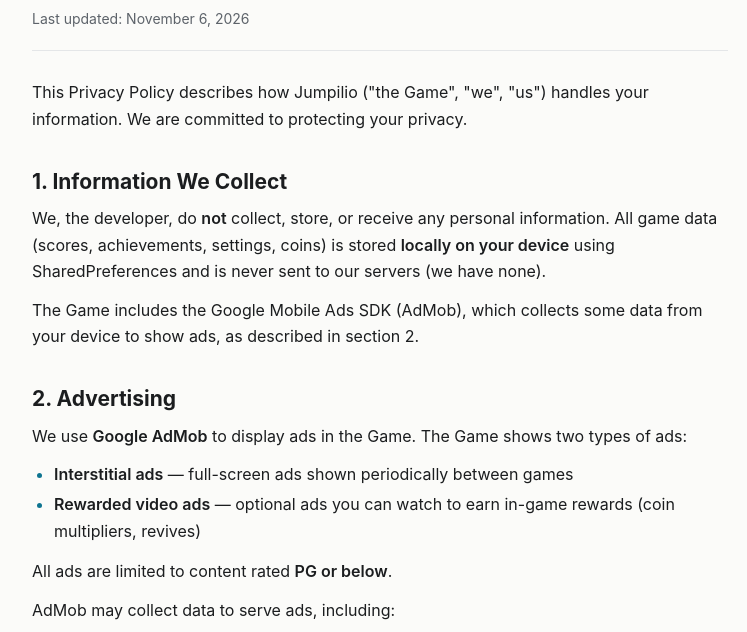
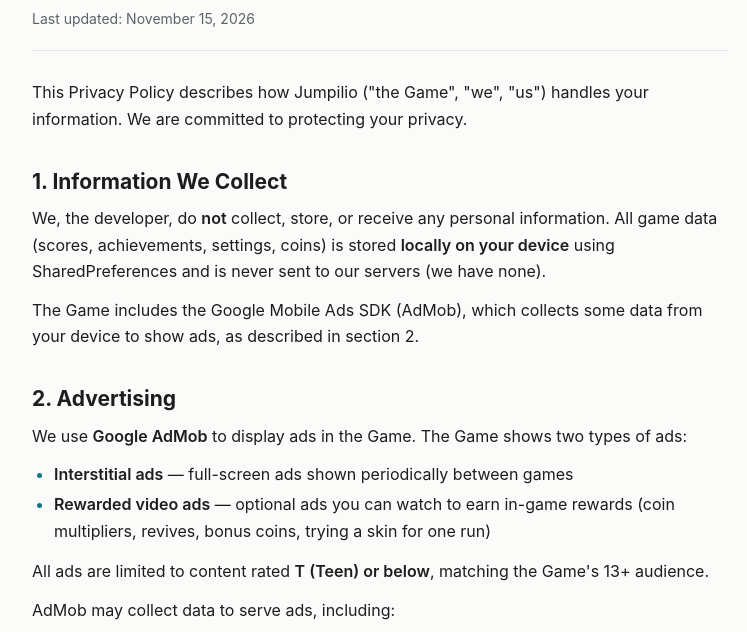
Before and after one commit to lipify/lipify.github.io, a plain HTML site: page jumpilio/privacy-policy.html in a window 1280 px wide. Shown: the part 111-743 px from the top of the page, without its empty margins (260-1007 px from the left). Drawn offline with Linux system fonts and the light colour scheme.

Commit message:
Jumpilio privacy: in-app review, ad rating T, rewarded rewards (1.2.0)

```diff
--- a/jumpilio/privacy-policy.html
+++ b/jumpilio/privacy-policy.html
@@ -12,7 +12,7 @@
 <header class="doc-head">
   <p class="app">Jumpilio</p>
   <h1>Privacy Policy</h1>
-  <p class="updated">Last updated: November 6, 2026</p>
+  <p class="updated">Last updated: November 15, 2026</p>
 </header>
 <main class="doc">
 
@@ -27,9 +27,9 @@
     <p>We use <strong>Google AdMob</strong> to display ads in the Game. The Game shows two types of ads:</p>
     <ul>
         <li><strong>Interstitial ads</strong> &mdash; full-screen ads shown periodically between games</li>
-        <li><strong>Rewarded video ads</strong> &mdash; optional ads you can watch to earn in-game rewards (coin multipliers, revives)</li>
+        <li><strong>Rewarded video ads</strong> &mdash; optional ads you can watch to earn in-game rewards (coin multipliers, revives, bonus coins, trying a skin for one run)</li>
     </ul>
-    <p>All ads are limited to content rated <strong>PG or below</strong>.</p>
+    <p>All ads are limited to content rated <strong>T (Teen) or below</strong>, matching the Game's 13+ audience.</p>
     <p>AdMob may collect data to serve ads, including:</p>
     <ul>
         <li>Advertising ID (Android Ad ID / IDFA)</li>
@@ -47,7 +47,7 @@
     <ul>
         <li><strong>Google AdMob</strong> &mdash; advertising (<a href="https://support.google.com/admob/answer/6128543" target="_blank">AdMob Privacy</a>)</li>
         <li><strong>Google User Messaging Platform</strong> &mdash; ad consent form (<a href="https://developers.google.com/admob/android/privacy" target="_blank">UMP</a>)</li>
-        <li><strong>Google Play Services</strong> &mdash; app distribution and updates</li>
+        <li><strong>Google Play Services</strong> &mdash; app distribution and updates. The Game may ask you to rate it using the Google Play In-App Review dialog; your rating and review go directly to Google Play under your Google account, and we never see who left them.</li>
     </ul>
 
     <h2>4. Children's Privacy</h2>
```
